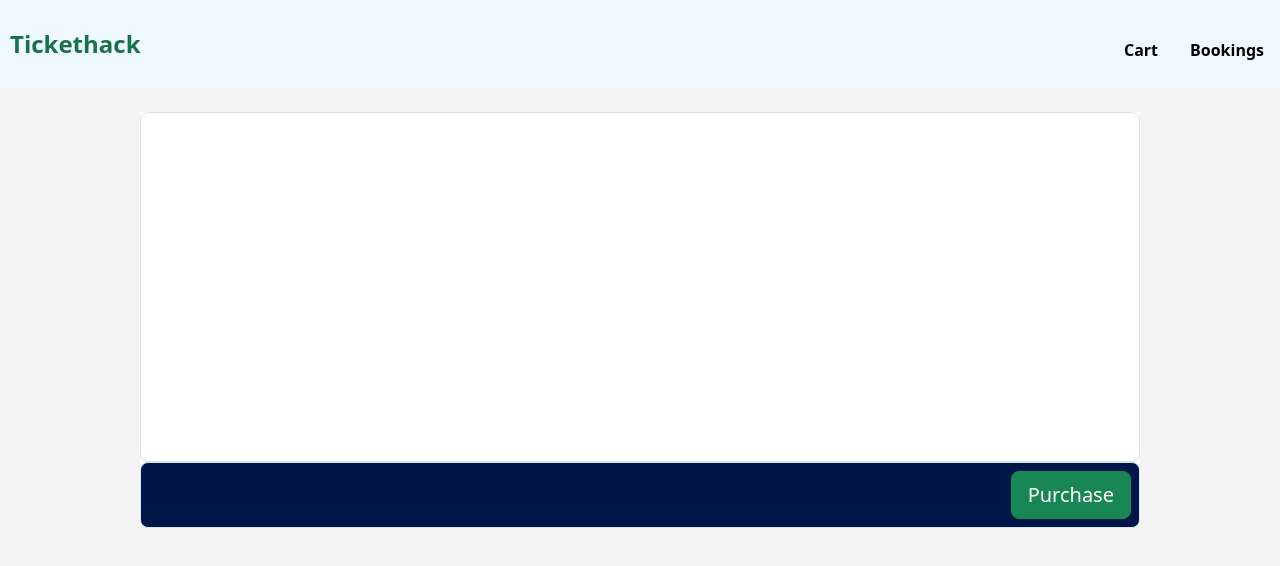
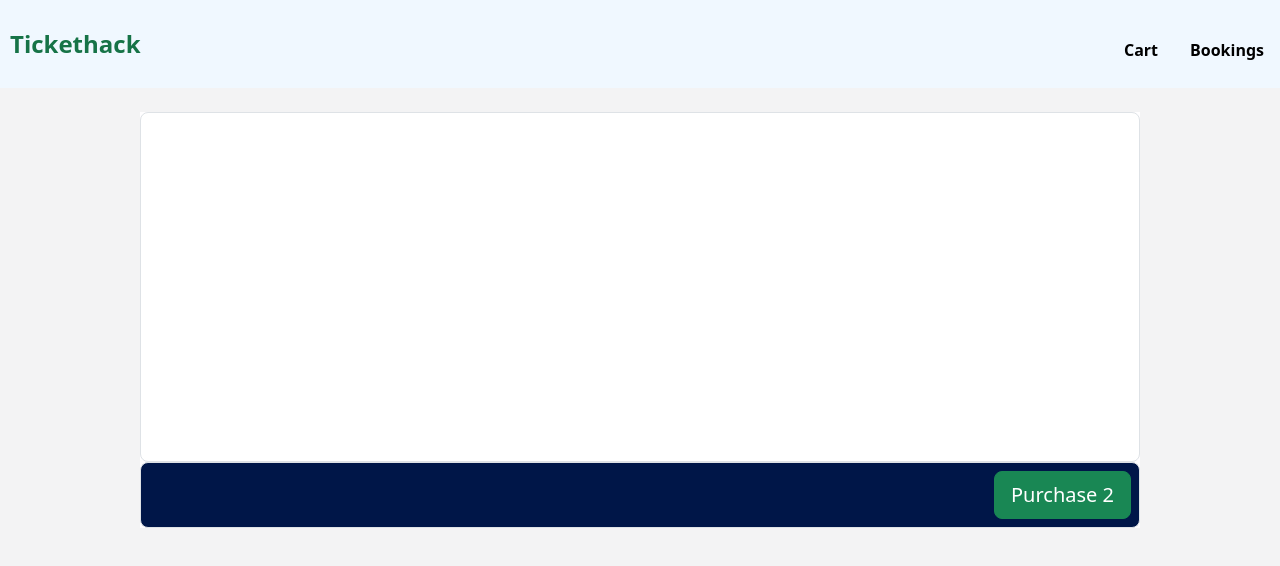
Before and after one commit to Azeee95/Tickethack-FrontEnd, a website: page cart.html in a window 1280 px wide. Drawn offline with nearby package versions, Linux system fonts and the light colour scheme; no server answers.

Commit message:
Commit Kodzo before bookings

```diff
--- a/cart.html
+++ b/cart.html
@@ -39,7 +39,7 @@
 
                 <div>
 
-                    <button class="w-100 btn btn-lg btn-success" type = "button" id = "btn-purchase">Purchase</button>
+                    <button class="w-100 btn btn-lg btn-success" type = "button" id = "btn-purchase">Purchase 2</button>
 
                 </div>
                </form>
```
